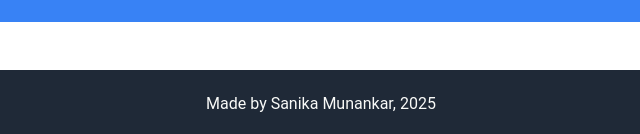
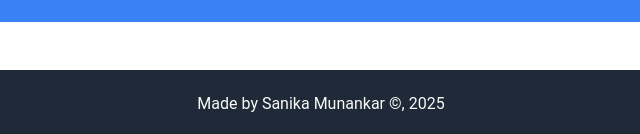
Before and after one commit to SanikaMunankar/landing-page, a plain HTML site: page index.html in a window 1280 px wide. Shown: the part 1219-1353 px from the top of the page, 319-959 px from the left. Drawn offline with Linux system fonts and the light colour scheme.

Commit message:
Added copyright symbol in footer

```diff
--- a/index.html
+++ b/index.html
@@ -65,7 +65,7 @@
     </div>
 
     <div class="footer">
-        Made by Sanika Munankar, 2025
+        Made by Sanika Munankar ©, 2025
     </div>
 </body>
 </html>
```
